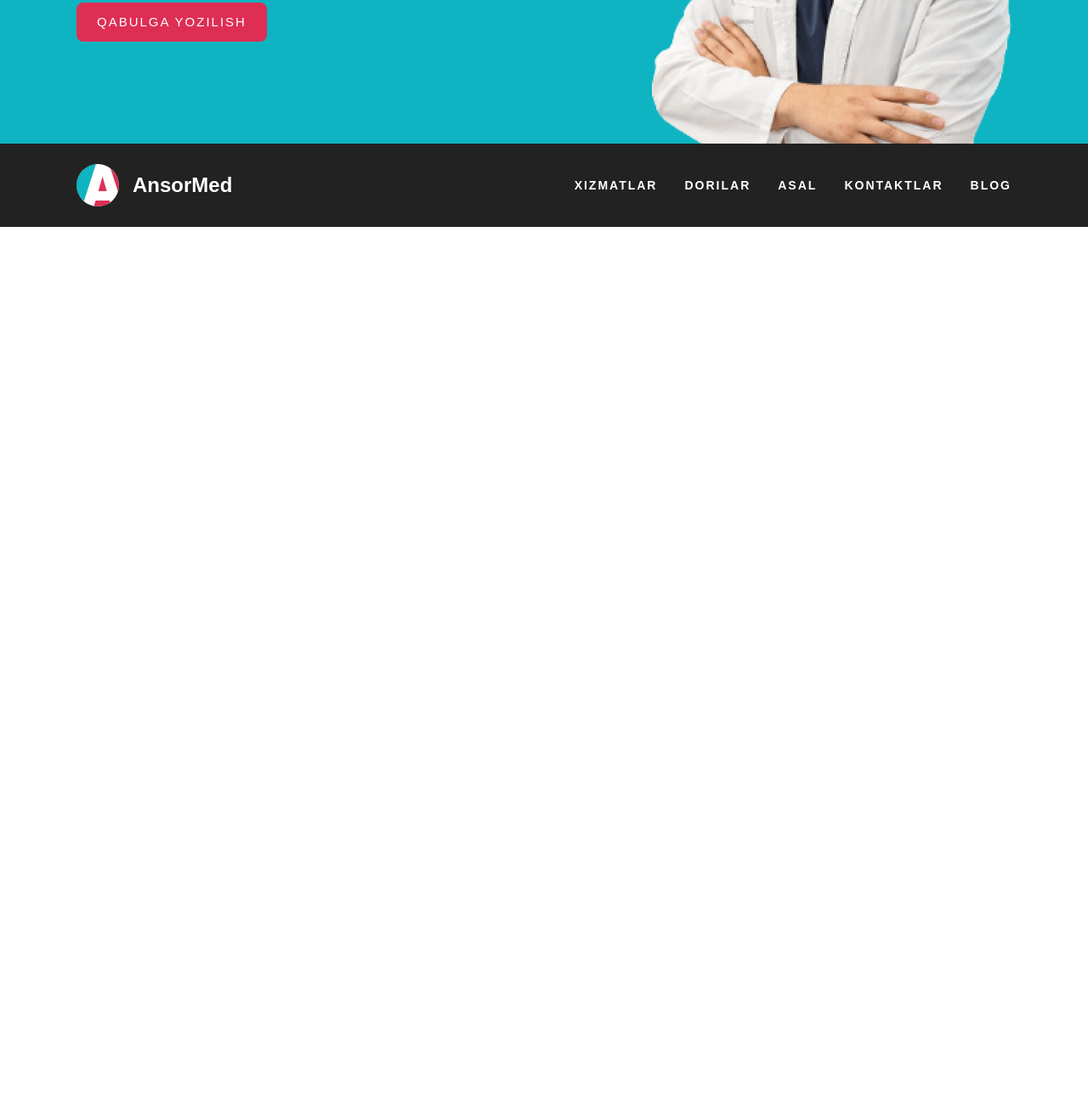
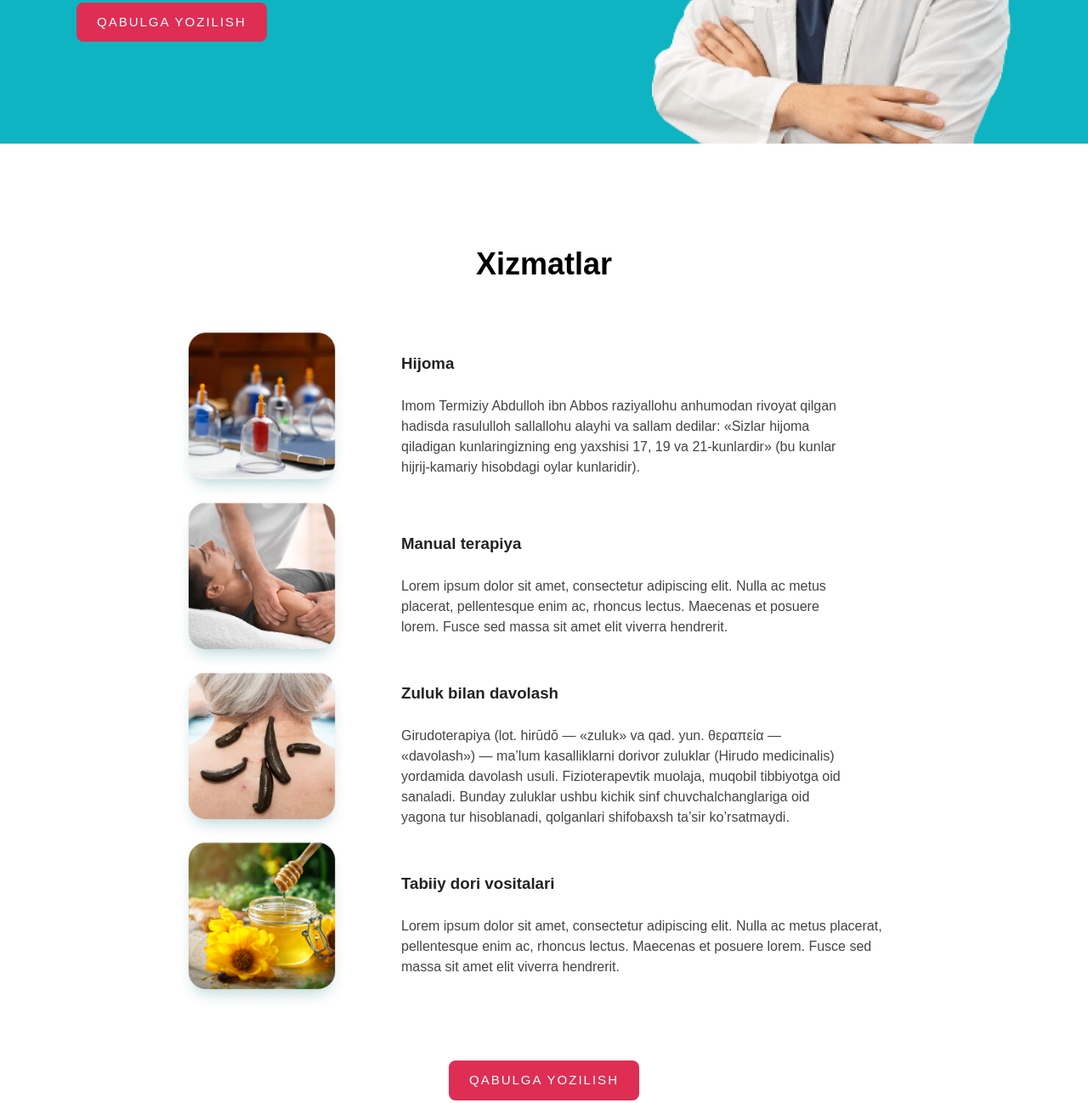
Before and after one commit to ReDi-frontend/AnsorMed, a plain HTML site: page index.html in a window 1280 px wide. Shown: the part 493-1791 px from the top of the page at 85% size. Before the commit the page ends 800 px from the top, so only its background shows below. Drawn offline with Linux system fonts and the light colour scheme.

Commit message:
add section services

```diff
--- a/css/style.css
+++ b/css/style.css
@@ -151,6 +151,63 @@ body{
   align-self: flex-end;
 }
 /* //SECTION HERO */
+
+
+/* SECTION SERVICES */
+.services{
+  padding-top: 120px;
+  padding-bottom: 120px;
+}
+.services-heading{
+  margin-top: 0;
+  text-align: center;
+  font-size: 36px;
+  line-height: 1.2;
+  color: #000;
+  margin-bottom: 56px;
+}
+
+.services-list{
+  width: 864px;
+  padding: 0;
+  margin: 0;
+  margin-left: auto;
+  margin-right: auto;
+  margin-bottom: 60px;
+  list-style: none;
+}
+.services-item:not(:last-child){
+  margin-right: 80px;
+}
+.index-service{
+  justify-content: center;
+  display: flex;
+  align-items: center;
+}
+.index-service img{
+  width: 200px;
+  height: 200px;
+  margin-right: 64px;
+  object-fit: cover;
+}
+
+.index-service_content{
+  width: 600px;
+}
+.index-service_title{
+  margin-top: 0;
+  margin-bottom: 24px;
+  color: #222;
+}
+.index-service_information{
+  margin: 0;
+}
+
+.index-services_actions{
+  display: flex;
+  justify-content: center;
+}
+/* //SECTION SERVICES */
 /* //MAIN CONTENT */
 
 /*  SITE FOOTER */
--- a/index.html
+++ b/index.html
@@ -37,6 +37,7 @@
 
      <!-- MAIN CONTENT -->
       <main class="main">
+        <!-- SECTION HERO -->
         <section class="section_hero">
             <div class="container hero_container">
                 <div class="hero-content">
@@ -48,6 +49,52 @@
                 <img src="./img/hero-img.png" alt="Ulug'bek Azamatov" srcset="./img/hero-img.png 1x, ./img/hero-img@2x.png 2x" class="hero-img" width="423" height="504">
             </div>
         </section>
+         <!-- //SECTION HERO -->
+
+         <!-- SECTION SERVICES -->
+          <section class="services">
+            <div class="container services_container">
+                <h2 class="services-heading" id="services">Xizmatlar</h2>
+                <ul class="services-list">
+                    <li class="services-item index-service">
+                        <img src="./img/image 1.jpg" alt="hijoma" srcset="./img/image 1.jpg 1x, ./img/image 1@2x.jpg 2x" width="200" height="200">
+                        <div class="index-service_content">
+                            <h3 class="index-service_title">Hijoma</h3>
+                            <p class="index-service_information">Imom Termiziy Abdulloh ibn Abbos raziyallohu anhumodan rivoyat qilgan hadisda rasululloh sallallohu alayhi va sallam dedilar: «Sizlar hijoma qiladigan kunlaringizning eng yaxshisi 17, 19 va 21-kunlardir» (bu kunlar hijrij-kamariy hisobdagi oylar kunlaridir).</p>
+                        </div>
+                    </li>
+
+                    <li class="services-item index-service">
+                        <img src="./img/image 2.jpg" alt="manual terapiya" srcset="./img/image 2.jpg 1x, ./img/image 2@2x.jpg 2x" width="200" height="200">
+                        <div class="index-service_content">
+                            <h3 class="index-service_title">Manual terapiya</h3>
+                            <p class="index-service_information">Lorem ipsum dolor sit amet, consectetur adipiscing elit. Nulla ac metus placerat, pellentesque enim ac, rhoncus lectus. Maecenas et posuere lorem. Fusce sed massa sit amet elit viverra hendrerit.</p>
+                        </div>
+                    </li>
+
+                    <li class="services-item index-service">
+                        <img src="./img/image 3.jpg" alt="zuluk bilan davolash" srcset="./img/image 3.jpg 1x, ./img/image 3@2x.jpg 2x" width="200" height="200">
+                        <div class="index-service_content">
+                            <h3 class="index-service_title">Zuluk bilan davolash</h3>
+                            <p class="index-service_information">Girudoterapiya (lot. hirūdō — «zuluk» va qad. yun. θεραπεία — «davolash») — ma’lum kasalliklarni dorivor zuluklar (Hirudo medicinalis) yordamida davolash usuli. Fizioterapevtik muolaja, muqobil tibbiyotga oid sanaladi. Bunday zuluklar ushbu kichik sinf chuvchalchanglariga oid yagona tur hisoblanadi, qolganlari shifobaxsh ta’sir ko’rsatmaydi.</p>
+                        </div>
+                    </li>
+
+                    <li class="services-item index-service">
+                        <img src="./img/image 4.jpg" alt="tibbiy dori vositalari" srcset="./img/image 4.jpg 1x, ./img/image 4@2x.jpg 2x" width="200" height="200">
+                        <div class="index-service_content">
+                            <h3 class="index-service_title">Tabiiy dori vositalari</h3>
+                            <p class="index-service_information">Lorem ipsum dolor sit amet, consectetur adipiscing elit. Nulla ac metus placerat, pellentesque enim ac, rhoncus lectus. Maecenas et posuere lorem. Fusce sed massa sit amet elit viverra hendrerit.</p>
+                        </div>
+                    </li>
+                </ul>
+
+                <div class="index-services_actions">
+                    <a href="" class="main-btn">qabulga yozilish</a>
+                </div>
+            </div>
+          </section>
+          <!-- //SECTION SERVICES -->
       </main>
       <!-- //MAIN CONTENT -->
 
```
Also changed, not shown: img/image 1.jpg (added), img/image 1@2x.jpg (added), img/image 2.jpg (added), img/image 2@2x.jpg (added), img/image 3.jpg (added), img/image 3@2x.jpg (added), img/image 4.jpg (added), img/image 4@2x.jpg (added).
